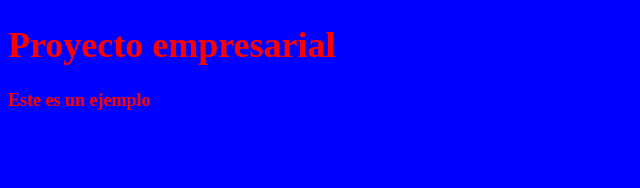
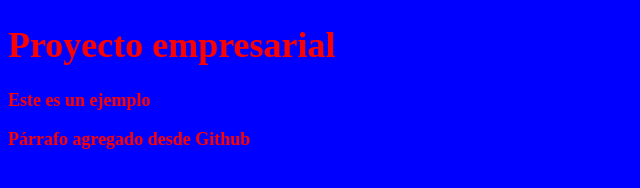
Before and after one commit to chalo92/CursoGit, a plain HTML site: page index.html in a window 1280 px wide. Shown: the whole page, without its empty margins (0-640 px from the left). Drawn offline with Linux system fonts and the light colour scheme.

Commit message:
Update index.html

```diff
--- a/index.html
+++ b/index.html
@@ -9,6 +9,6 @@
 <body>
 	<h1>Proyecto empresarial</h1>
 	<p>Este es un ejemplo</p>
-	<p<Párrafo agregado desde Github</p>
+	<p>Párrafo agregado desde Github</p>
 </body>
 </html>
```
